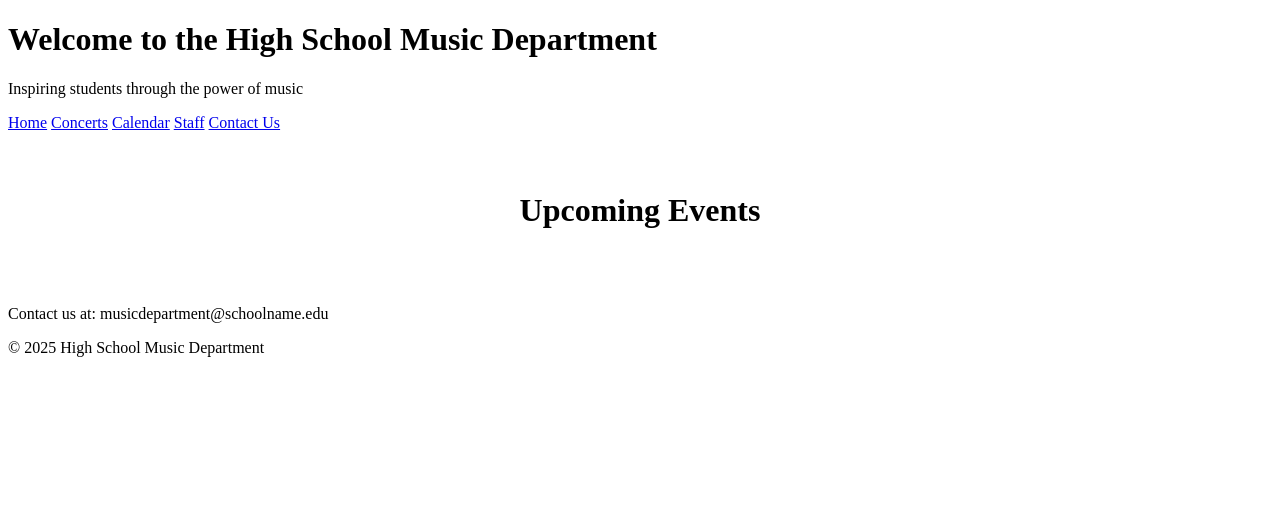
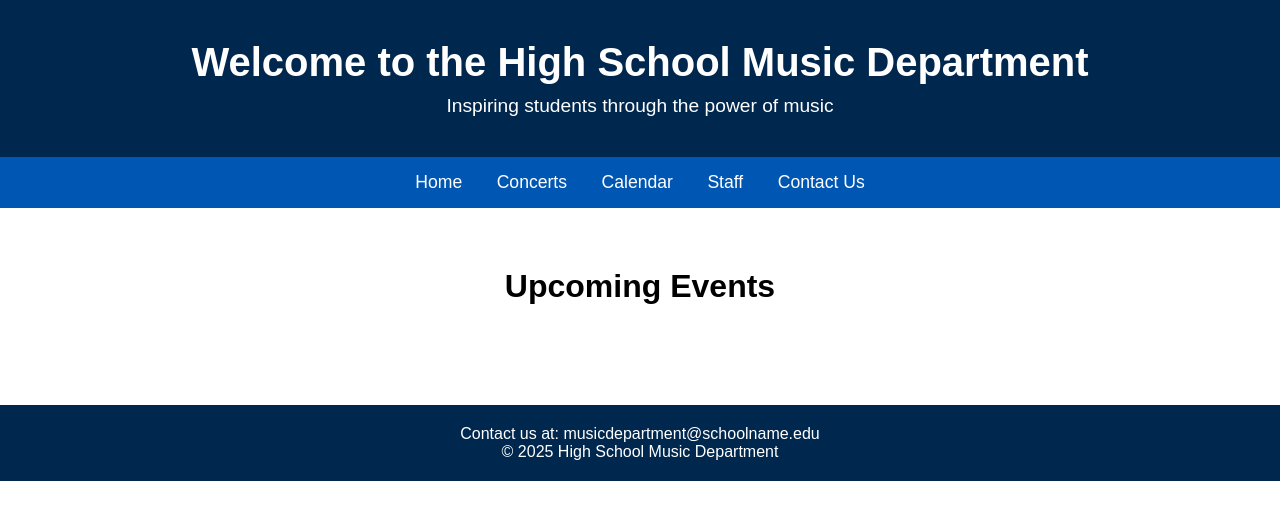
Before and after one commit to mgorman11/music-department-website, a plain HTML site: page index.html in a window 1280 px wide. Drawn offline with Linux system fonts and the light colour scheme.

Commit message:
Update style.css
removed homepage specific styling so style.css only contains global styling

```diff
--- a/css/style.css
+++ b/css/style.css
@@ -1,37 +1,64 @@
-.slideshow-container {
-    max-width: 1000px;
-    position: relative;
-    margin: auto;
+/* General Reset */
+* {
+    margin: 0;
+    padding: 0;
+    box-sizing: border-box;
+    font-family: Arial, sans-serif;
 }
 
-.slides {
-    display: none;
+/* Header Styles */
+header {
+    background-color: #00274D;
+    color: white;
+    text-align: center;
+    padding: 40px 0;
 }
 
-img {
-    width: 100%;
-    height: auto;
+header h1 {
+    font-size: 2.5rem;
 }
 
-.prev, .next {
-    cursor: pointer;
-    position: absolute;
-    top: 50%;
-    width: auto;
-    padding: 16px;
-    color: white;
-    font-weight: bold;
-    font-size: 18px;
-    transition: 0.6s ease;
-    border-radius: 0 3px 3px 0;
-    user-select: none;
+header p {
+    font-size: 1.2rem;
+    margin-top: 10px;
 }
 
-.next {
-    right: 0;
-    border-radius: 3px 0 0 3px;
+/* Navigation Styles */
+nav {
+    background-color: #0056B3;
+    padding: 15px;
+    text-align: center;
 }
 
-.prev:hover, .next:hover {
-    background-color: rgba(0,0,0,0.8);
+nav a {
+    color: white;
+    text-decoration: none;
+    margin: 0 15px;
+    font-size: 1.1rem;
+    transition: color 0.3s;
 }
+
+nav a:hover {
+    color: #FFD700;
+}
+
+/* Footer Styles */
+footer {
+    background-color: #00274D;
+    color: white;
+    text-align: center;
+    padding: 20px 0;
+    margin-top: 40px;
+}
+
+/* Responsive Design */
+@media (max-width: 768px) {
+    header h1 {
+        font-size: 2rem;
+    }
+
+    nav a {
+        font-size: 1rem;
+        margin: 0 10px;
+    }
+}
```
